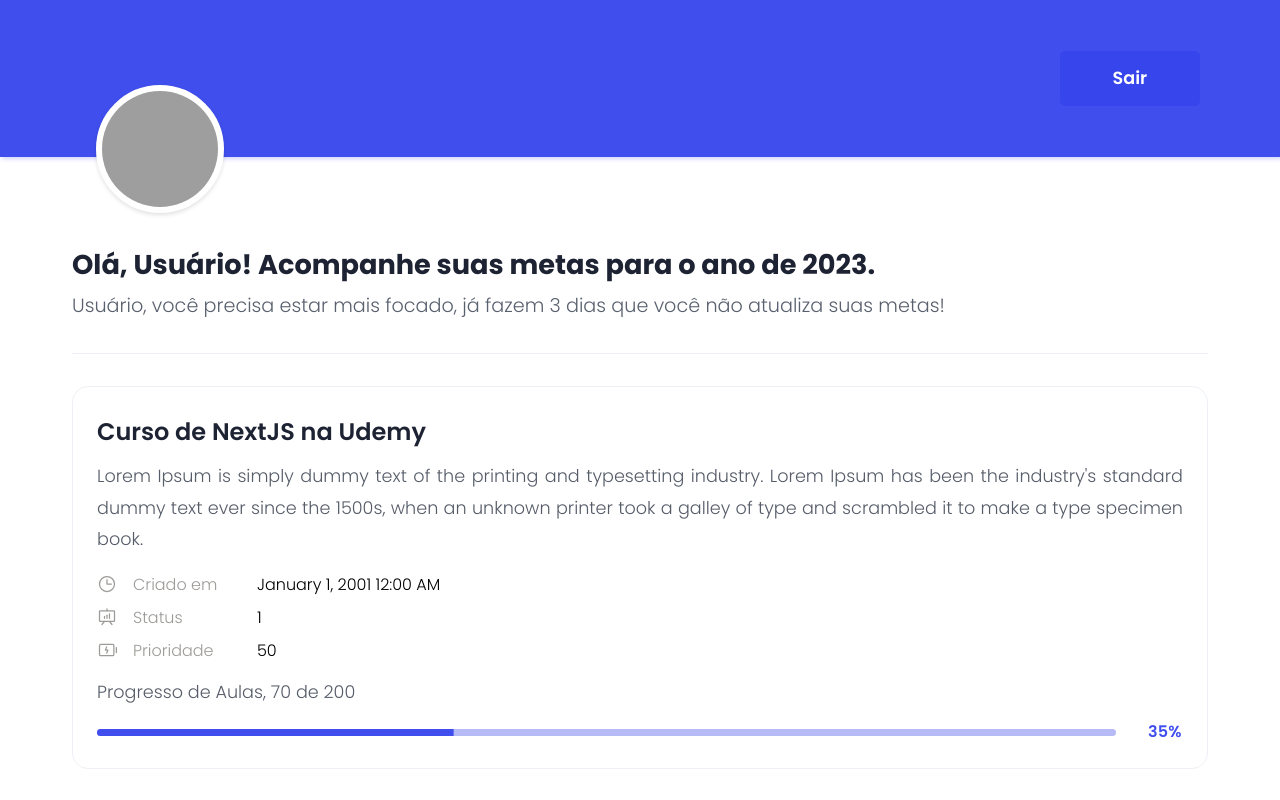
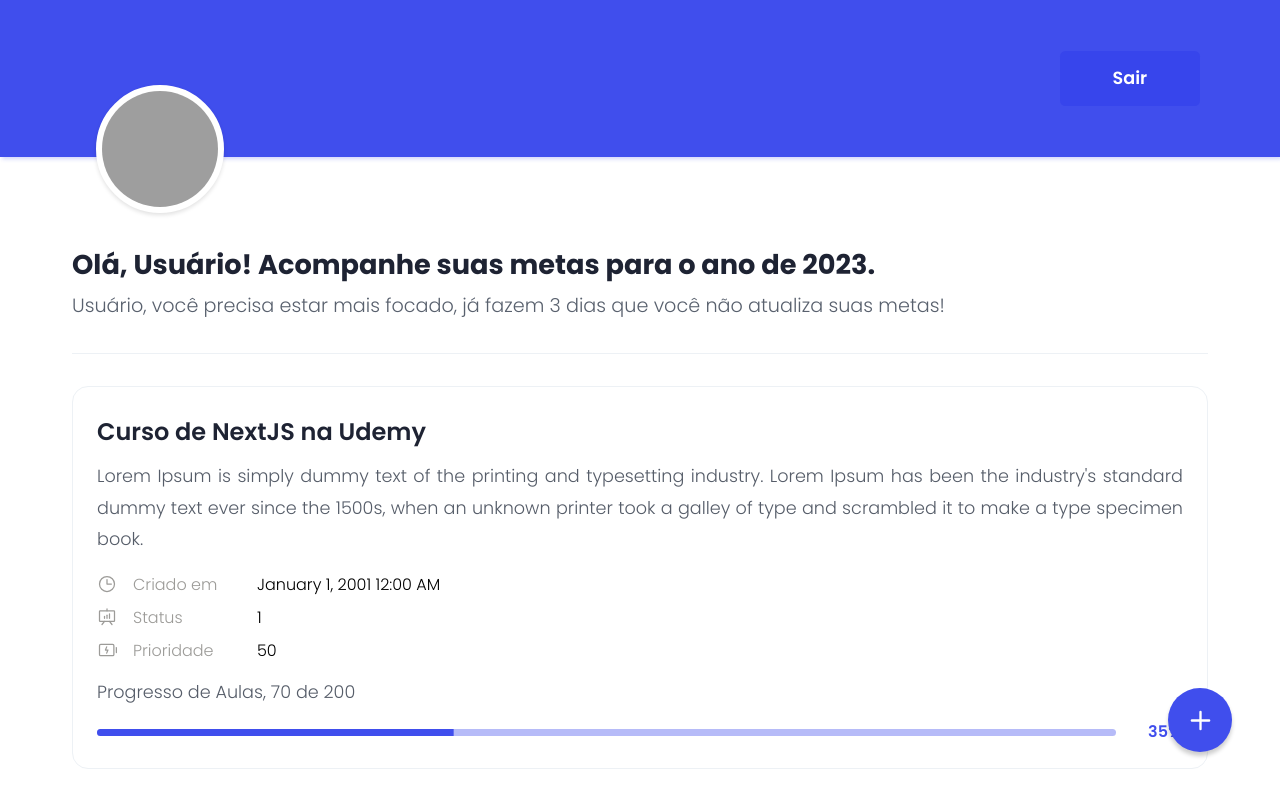
Before and after one commit to AllanDutra/next-goals-project, a Next.js app: page / in a window 1280 px wide. Shown: the top 800 px of the page. Built offline with nearby package versions, Linux system fonts and the light colour scheme; grey boxes are pictures that could not be loaded.

Commit message:
feat: Floating button

```diff
--- /dev/null
+++ b/src/components/FloatingButton/index.tsx
@@ -0,0 +1,23 @@
+import { IconContext } from "phosphor-react";
+import { ButtonHTMLAttributes, ReactNode } from "react";
+
+import styles from "./styles.module.scss";
+
+interface Props extends ButtonHTMLAttributes<HTMLButtonElement> {
+  icon: ReactNode;
+}
+
+export function FloatingButton({ icon }: Props) {
+  return (
+    <button className={styles.container}>
+      <IconContext.Provider
+        value={{
+          size: 25,
+          weight: "bold",
+        }}
+      >
+        {icon}
+      </IconContext.Provider>
+    </button>
+  );
+}
--- /dev/null
+++ b/src/components/FloatingButton/styles.module.scss
@@ -0,0 +1,21 @@
+.container {
+  position: fixed;
+  bottom: 3em;
+  right: 3em;
+
+  width: 4em;
+  height: 4em;
+  background: #404eed;
+  color: white;
+  border-radius: 50%;
+  transition: all 0.2s;
+  display: flex;
+  align-items: center;
+  justify-content: center;
+  border: none;
+  box-shadow: 0px 4px 4px 0 rgb(0 0 0 / 20%);
+
+  &:hover {
+    transform: scale(1.15);
+  }
+}
--- a/src/pages/index.tsx
+++ b/src/pages/index.tsx
@@ -1,7 +1,8 @@
 import Head from "next/head";
-import { Sparkle } from "phosphor-react";
+import { Plus, Sparkle } from "phosphor-react";
 import { useState } from "react";
 import { EmptyState } from "../components/EmptyState";
+import { FloatingButton } from "../components/FloatingButton";
 import { Goal, GoalProps } from "../components/Goal";
 import { GoalStatus } from "../components/StatusTag";
 
@@ -80,6 +81,8 @@ export default function Home() {
           </ul>
         )}
       </main>
+
+      <FloatingButton icon={<Plus />} />
     </>
   );
 }
```
